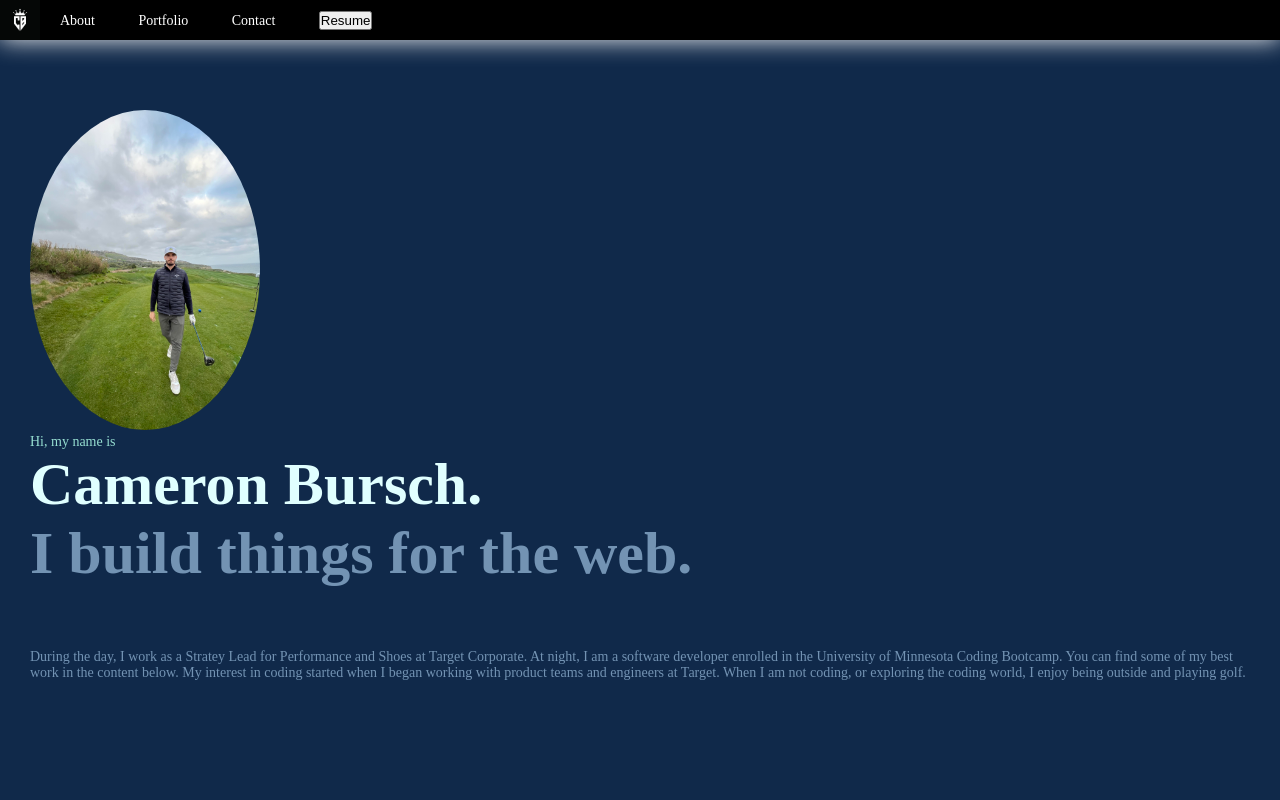
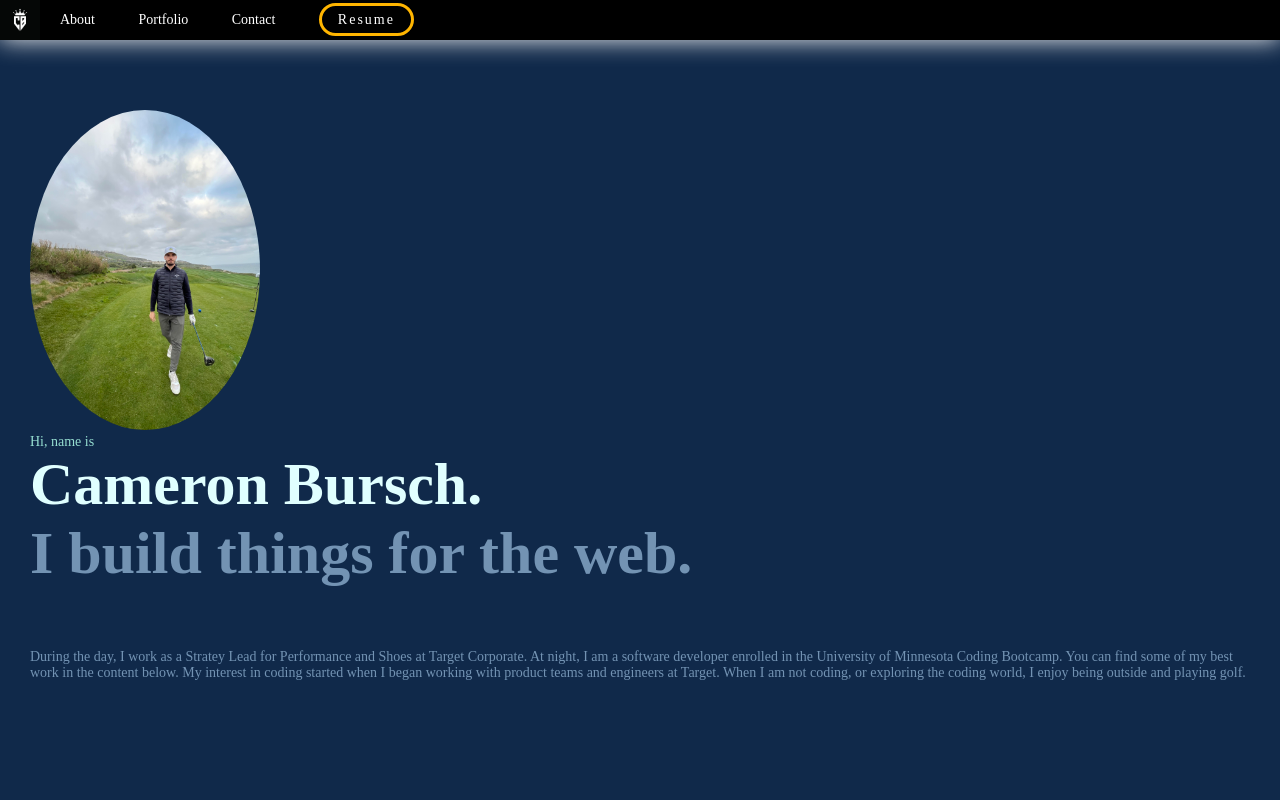
Before and after one commit to cbursch13/Professional-Portfolio, a plain HTML site: page index.html in a window 1280 px wide. Shown: the top 800 px of the page. Drawn offline with Linux system fonts and the light colour scheme.

Commit message:
added Resume download button

```diff
--- a/assets/style.css
+++ b/assets/style.css
@@ -41,6 +41,19 @@ header li a {
   color: white;
   text-decoration: none;
 }
+#Download-Resume {
+  padding: 6px 16px;
+  text-decoration: none;
+  border: rgb(255, 181, 0) solid;
+  border-radius: 25px;
+  letter-spacing: 2px;
+  color: #ffff;
+  position: relative
+}
+
+#Download-Resume:hover {
+ background-color: rgb(255, 181, 0) ;
+}
 
 #profile-picture {
   display: inline-flex;
--- a/index.html
+++ b/index.html
@@ -16,7 +16,7 @@
         <li> <a href="#about">About</a></li>
         <li> <a href="#projects">Portfolio</a></li>
         <li> <a href="#contact">Contact</a></li>
-        <li><button>Resume</button>
+        <li id="Download-Resume"> <a href="assets\Files\Cameron Bursch Resume.pdf">Resume</a></li>
       </ul>
     </nav>
   </header>
@@ -24,7 +24,7 @@
   <main>
     <section id="about">
       <img id="profile-picture" src="assets\images\Golf Picture.jpg" alt="A picture of Cameron on a golf course">
-      <p id="hi">Hi, my name is</p>
+      <p id="hi">Hi, name is</p>
       <p id="name">Cameron Bursch.</p>
       <p id="build">I build things for the web.</p>
       <p id="paragraph">
```
Also changed, not shown: 1 other file.
